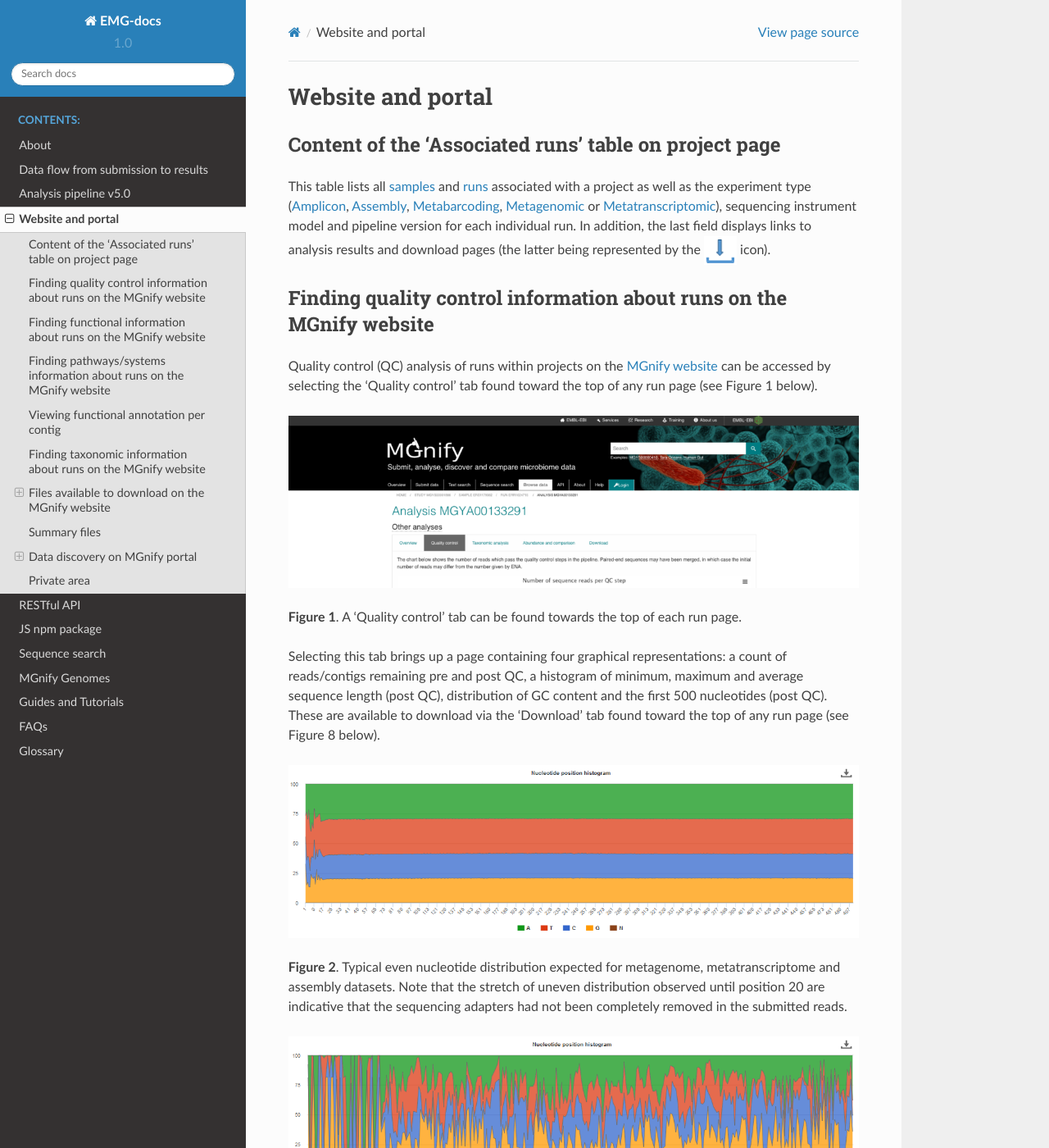
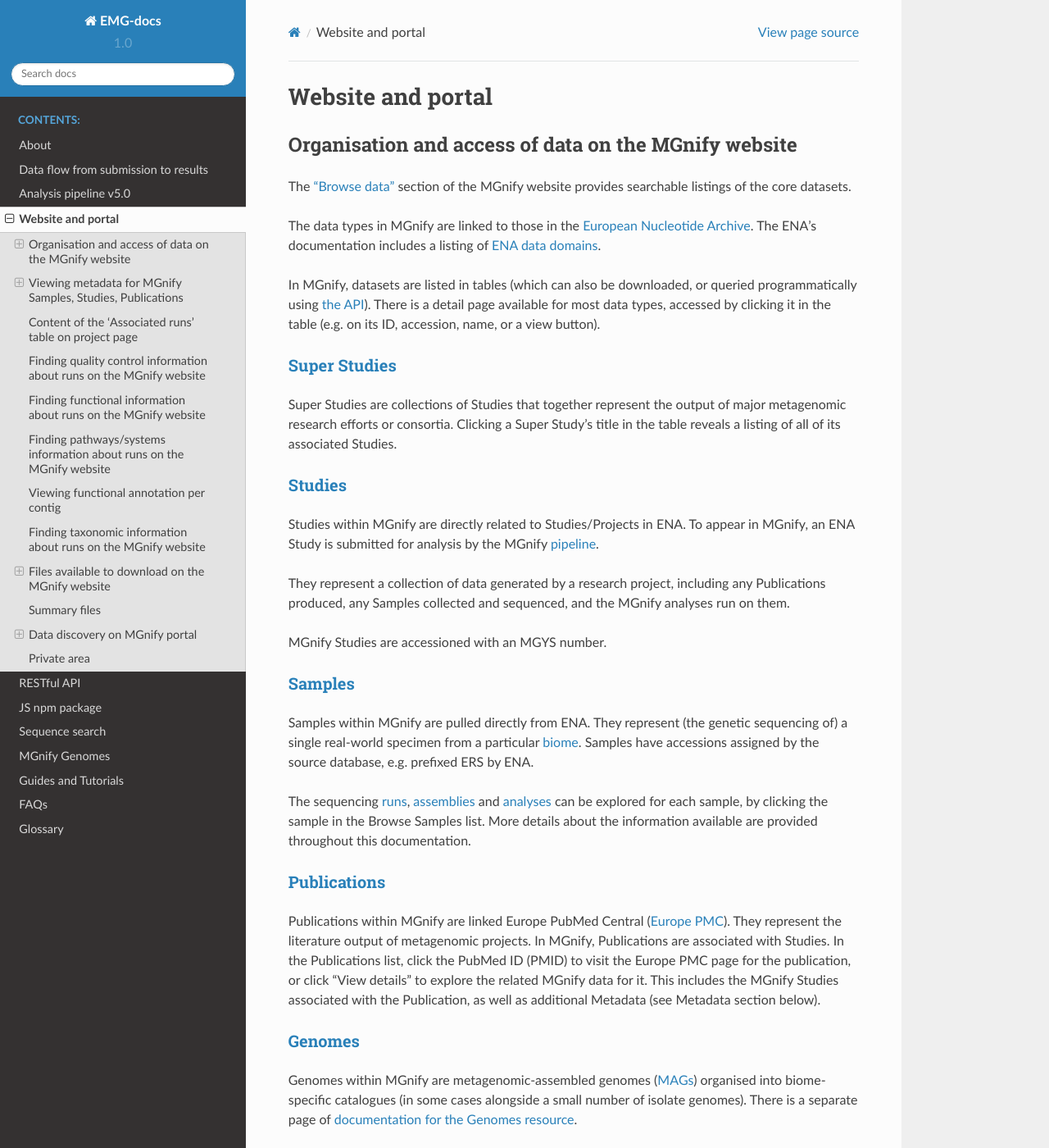
Before and after one commit to EBI-Metagenomics/EMG-docs, a Sphinx documentation site: the page built from docs/portal.rst, in a window 1280 px wide and 1400 px high. Shown: the whole window at 82% size. Built offline with Sphinx 7.4.7 and the Read the Docs theme 2.0.0, drawn with Linux system fonts in a browser that asks for light colours; some of the changed text lies outside the part shown.

Commit message:
Publications annotations; more general introductory section for website (#38)
* adds info about publication annotations. adds a more introductory section to top of portal page.

* adds note about BioSamples to "Samples" overview section

* moves note about BioSamples to metadata section

* upgrades dependencies

```diff
--- a/docs/conf.py
+++ b/docs/conf.py
@@ -60,7 +60,7 @@
 
 # General information about the project.
 project = u'EMG-docs'
-copyright = u'2016-2020, EMBL-EBI'
+copyright = u'2016-2021, EMBL-EBI'
 author = u'MGnify team'
 
 # The version info for the project you're documenting, acts as replacement for
--- a/docs/portal.rst
+++ b/docs/portal.rst
@@ -1,5 +1,110 @@
 Website and portal
 ==================
+-----------------------------------------------------
+Organisation and access of data on the MGnify website
+-----------------------------------------------------
+
+The `"Browse data" <https://www.ebi.ac.uk/metagenomics/browse>`__ section of the MGnify website provides searchable
+listings of the core datasets.
+
+The data types in MGnify are linked to those in the `European Nucleotide Archive <https://www.ebi.ac.uk/ena>`__.
+The ENA's documentation includes a listing of
+`ENA data domains <https://ena-docs.readthedocs.io/en/latest/retrieval/general-guide.html#viewing-and-exploring-ena-records>`__.
+
+In MGnify, datasets are listed in tables (which can also be downloaded, or queried programmatically using
+`the API <restapi>`_).
+There is a detail page available for most data types, accessed by clicking it in the table
+(e.g. on its ID, accession, name, or a view button).
+
+`Super Studies <https://www.ebi.ac.uk/metagenomics/browse#super-studies>`__
+^^^^^^^^^^^^^^^^^^^^^^^^^^^^^^^^^^^^^^^^^^^^^^^^^^^^^^^^^^^^^^^^^^^^^^^^^^^
+Super Studies are collections of Studies that together represent the output of major metagenomic research efforts or
+consortia. Clicking a Super Study's title in the table reveals a listing of all of its associated Studies.
+
+`Studies <https://www.ebi.ac.uk/metagenomics/browse#studies>`__
+^^^^^^^^^^^^^^^^^^^^^^^^^^^^^^^^^^^^^^^^^^^^^^^^^^^^^^^^^^^^^^^
+Studies within MGnify are directly related to Studies/Projects in ENA.
+To appear in MGnify, an ENA Study is submitted for analysis by the MGnify :term:`pipeline`.
+
+They represent a collection of data generated by a research project, including any Publications produced,
+any Samples collected and sequenced, and the MGnify analyses run on them.
+
+MGnify Studies are accessioned with an MGYS number.
+
+`Samples <https://www.ebi.ac.uk/metagenomics/browse#samples>`__
+^^^^^^^^^^^^^^^^^^^^^^^^^^^^^^^^^^^^^^^^^^^^^^^^^^^^^^^^^^^^^^^
+Samples within MGnify are pulled directly from ENA.
+They represent (the genetic sequencing of) a single real-world specimen from a particular :term:`biome`.
+Samples have accessions assigned by the source database, e.g. prefixed ERS by ENA.
+
+The sequencing :term:`runs<run>`, :term:`assemblies<assembly>` and :term:`analyses<analysis result>` can be explored
+for each sample, by clicking the sample in the Browse Samples list.
+More details about the information available are provided throughout this documentation.
+
+`Publications <https://www.ebi.ac.uk/metagenomics/browse#publications>`__
+^^^^^^^^^^^^^^^^^^^^^^^^^^^^^^^^^^^^^^^^^^^^^^^^^^^^^^^^^^^^^^^^^^^^^^^^^
+Publications within MGnify are linked Europe PubMed Central (`Europe PMC <https://europepmc.org>`__).
+They represent the literature output of metagenomic projects.
+In MGnify, Publications are associated with Studies.
+In the Publications list, click the PubMed ID (PMID) to visit the Europe PMC page for the publication,
+or click "View details" to explore the related MGnify data for it.
+This includes the MGnify Studies associated with the Publication, as well as additional Metadata
+(see Metadata section below).
+
+`Genomes <https://www.ebi.ac.uk/metagenomics/browse#genomes>`__
+^^^^^^^^^^^^^^^^^^^^^^^^^^^^^^^^^^^^^^^^^^^^^^^^^^^^^^^^^^^^^^^
+Genomes within MGnify are metagenomic-assembled genomes (:term:`MAGs`) organised into biome-specific catalogues
+(in some cases alongside a small number of isolate genomes).
+There is a separate page of `documentation for the Genomes resource <genome-viewer>`_.
+
+----------------------------------------------------------
+Viewing metadata for MGnify Samples, Studies, Publications
+----------------------------------------------------------
+
+Sample metadata from ENA
+^^^^^^^^^^^^^^^^^^^^^^^^
+
+The detail page for a :term:`Sample` in MGnify shows
+`metadata sourced from ENA <https://ena-docs.readthedocs.io/en/latest/submit/general-guide/metadata.html>`__.
+
+Biome and Location metadata are visualised, and other user-provided metadata are listed.
+
+.. image:: images/sample-metadata.png
+
+**Figure 1**. Metadata listings for a MGnify Sample.
+(1) = a list of ENA-provided metadata.
+(2) = the Biome is highlighted.
+(3) = the sample location is mapped.
+
+Sample metadata from `BioSamples <https://www.ebi.ac.uk/biosamples/>`__
+^^^^^^^^^^^^^^^^^^^^^^^^^^^^^^^^^^^^^^^^^^^^^^^^^^^^^^^^^^^^^^^^^^^^^^^
+
+The :term:`Sample` detail pages also show a link to an entry in the
+`EBI BioSamples <https://www.ebi.ac.uk/biosamples/>`__ database, where further metadata may be found.
+
+Additional metadata from text-mining on Publications
+^^^^^^^^^^^^^^^^^^^^^^^^^^^^^^^^^^^^^^^^^^^^^^^^^^^^
+
+MGnify present additional metadata that may be relevant to a :term:`Study` or :term:`Sample` using automated text-mining on
+Publications, provided by `Europe PMC <https://europepmc.org/Annotations>`__.
+MGnify fetches any Metagenomics-relevant annotations
+(provided by `EMERALD <https://gtr.ukri.org/projects?ref=BB%2FS009043%2F1>`__).
+These annotations can surface additional metadata that was not attached to samples when they were deposited in ENA,
+but that was mentioned in the publications describing them.
+
+These can be explored within MGnify on a Publication page, or in the list of Publications on a Study page.
+
+.. image:: images/europe-pmc-annotations.png
+
+**Figure 2**. Annotations for publications are made available within MGnify, in a drill-down format.
+
+It is impossible to automatically and confidently determine which sample(s) a particular publication annotation may
+refer to. However, on the :term:`Sample` pages within MGnify the existence of any potential additional metadata from
+associated :term:`studies’<Study>` publications is highlighted beneath the main metadata listing.
+
+Most open-access publications listed on the MGnify website will have some annotations. The release cycle for annotating
+newly added publications is every 3 months.
+
 ------------------------------------------------------
 Content of the 'Associated runs' table on project page
 ------------------------------------------------------
@@ -18,17 +123,17 @@
 
 .. image:: images/QC1.PNG
 
-**Figure 1**. A 'Quality control' tab can be found towards the top of each run page.
+**Figure 3**. A 'Quality control' tab can be found towards the top of each run page.
 
 Selecting this tab brings up a page containing four graphical representations: a count of reads/contigs remaining pre and post QC, a histogram of minimum, maximum and average sequence length (post QC), distribution of GC content and the first 500 nucleotides (post QC). These are available to download via the 'Download' tab found toward the top of any run page (see Figure 8 below).
 
 .. image:: images/QC_metag.PNG
 
-**Figure 2**. Typical even nucleotide distribution expected for metagenome, metatranscriptome and assembly datasets. Note that the stretch of uneven distribution observed until position 20 are indicative that the sequencing adapters had not been completely removed in the submitted reads.
+**Figure 4**. Typical even nucleotide distribution expected for metagenome, metatranscriptome and assembly datasets. Note that the stretch of uneven distribution observed until position 20 are indicative that the sequencing adapters had not been completely removed in the submitted reads.
 
 .. image:: images/QC_ndamplicon.PNG
 
-**Figure 3**. Typical uneven nucleotide distribution expected for an amplicon dataset.
+**Figure 5**. Typical uneven nucleotide distribution expected for an amplicon dataset.
 
 -------------------------------------------------------------------------
 Finding functional information about runs on the MGnify website
@@ -82,7 +187,7 @@
 
 .. image:: images/Path3-v5.png
 
-**Figure 6**. Annotation of potential pathways and high order system classification, as shown on the MGnify website. A) A table and bar graph of KEGG modules derived from KEGG orthologs, with pathway completeness values. B) An expandable list of present Genome Properties, grouped by top level systems, derived from InterProScan outputs. C) A table of antiSMASH hits with a bar graph showing the top 10 hits.
+**Figure 8**. Annotation of potential pathways and high order system classification, as shown on the MGnify website. A) A table and bar graph of KEGG modules derived from KEGG orthologs, with pathway completeness values. B) An expandable list of present Genome Properties, grouped by top level systems, derived from InterProScan outputs. C) A table of antiSMASH hits with a bar graph showing the top 10 hits.
 
 ------------------------------------------------------------------------
 Viewing functional annotation per contig
@@ -108,7 +213,7 @@
 
 .. image:: images/taxonomy.PNG
 
-**Figure 7**. A 'Taxonomic analysis' tab can be found towards the top of each run page. Selecting this tab brings up a page displaying the taxonomic results displayed as an interactive Krona plot.
+**Figure 10**. A 'Taxonomic analysis' tab can be found towards the top of each run page. Selecting this tab brings up a page displaying the taxonomic results displayed as an interactive Krona plot.
 
 The taxonomic analysis results are displayed as Krona plot. This feature allows users to explore the taxonomic results and to zoom in on a particular taxonomic level by double clicking on it. The corresponding distribution charts are displayed on the right hand side of the panel.
 
```
Also changed, not shown: other parts of docs/portal.rst (+8 -8 lines), requirements.txt (+4 -4 lines), .readthedocs.yml, docs/images/europe-pmc-annotations.png (added), docs/images/sample-metadata.png (added), 1 other file.
